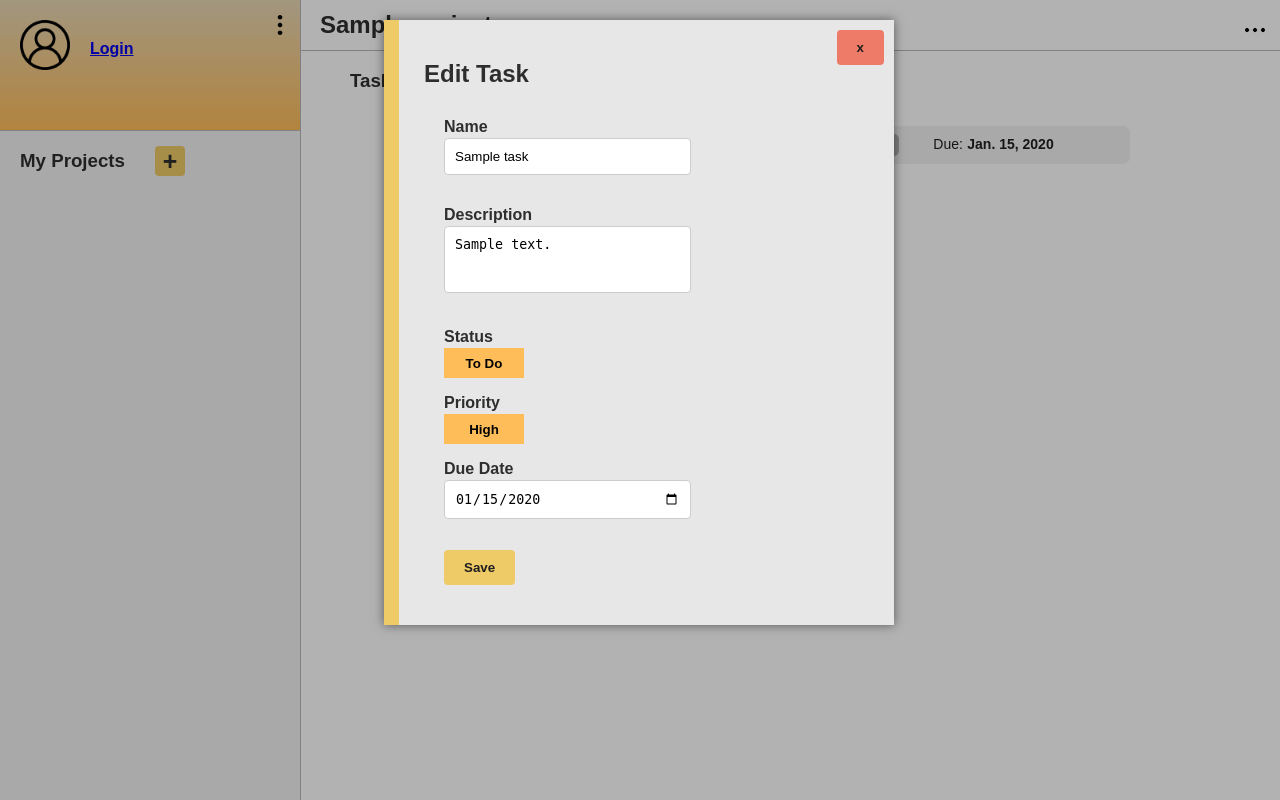
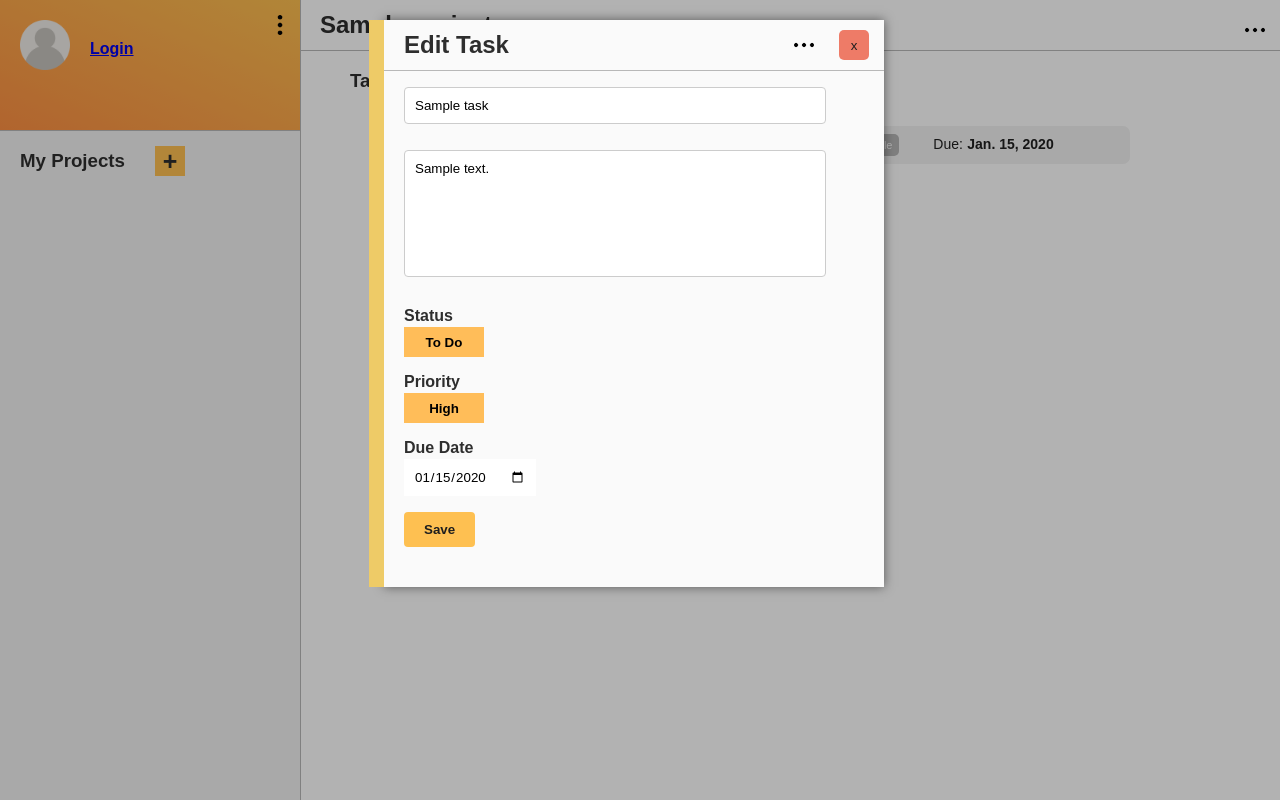
Before and after one commit to EdCamarillo/TaskTracking, a Django app: page /projects/1/1/ in a window 1280 px wide. Run offline with Django 4.2, Linux system fonts and the light colour scheme; tables that the repository leaves empty hold one stand-in row (values such as "Sample post").

Commit message:
working delete project and delete task, hard ui revamp and recoloring

```diff
--- a/project/forms.py
+++ b/project/forms.py
@@ -3,7 +3,8 @@ from django import forms
 from project.models import Project
 
 class projectForm(forms.ModelForm):
-    ProjectName = forms.CharField(max_length=255, label_suffix="", label="Project Name")
+    ProjectName = forms.CharField(max_length=255, label_suffix="", label=False,
+                                  widget=forms.TextInput(attrs={'placeholder': 'Project Name'}))
     StartDate = forms.DateField(label_suffix="", label="Start Date", widget=forms.DateInput(attrs={'type': 'date'}))
     Deadline = forms.DateField(label_suffix="", label="Due Date", widget=forms.DateInput(attrs={'type': 'date'}))
 
--- a/project/templates/projects.html
+++ b/project/templates/projects.html
@@ -12,7 +12,7 @@
         {% block content %}
         <div class="LeftMenu">
             <div class="UserMenu">
-                <img id="profile-picture" src="{% static '/images/userdefault.png' %}" alt="{{ request.session.username }}">
+                <img id="profile-picture" src="{% static '/images/userdefault.png' %}?{% now 'U' %}" alt="{{ request.session.username }}">
                 <span id="username">
                     {% if request.session.username %}
                         <span>{{ request.session.username }}</span>
@@ -46,8 +46,8 @@
         </div>
 
         <div class="TaskMenu">
-            <h1> Create a New Project </h1>
-            <div class="tasks-header">
+            <h1 class="create-header"> Create a New Project </h1>
+            <div class="project-body">
                 <form action="{% url 'projects'%}" method="post">
                 {% csrf_token %}
                 {{ form.as_p }}
--- a/static/css/tasks.css
+++ b/static/css/tasks.css
@@ -16,21 +16,69 @@ header {
     text-align: center;
 }
 
+textarea, input, select {
+    font-family: Arial, sans-serif;
+    border: none;
+}
+
+textarea, input, select:focus {
+    outline: none;
+}
+
 #AddTaskContainer {
     max-width: 500px;
     width: 500px;
     margin-left: 30%;
     margin-top: 20px;
     float: right;
-    background-color: #e7e7e7;
-    padding-top: 10px;
-    padding-bottom: 10px;
-    padding-left: 10px;
+    background-color: #fafafa;
     border-left: 10px;
     box-shadow: 0 0 10px rgba(0, 0, 0, 0.5);
     display: none;
     position: absolute;
     z-index: 6;
+}
+
+.AddTaskHeader {
+    height: 50px;
+    width: 100%;
+    border-width: 1px;
+    border-bottom-style: solid;
+    border-color: #b8b8b8;
+    align-items: center;
+    justify-content: space-between;
+    display: flex;
+}
+
+#AddTaskHeaderText {
+    margin-left: 20px;
+    margin-block-start: 0;
+    margin-block-end: 0;
+}
+
+#CloseTaskContainerButton {
+    background-color: #ee7b67;
+    color: #1e1e1e;
+    cursor: pointer;
+    border: none;
+    width: 30px;
+    height: 30px;
+    border-radius: 5px;
+    margin-right: 15px;
+}
+
+#CloseTaskContainerButton:hover {
+    background-color: #ee8767;
+}
+
+.AddTaskBody {
+    position: relative;
+    height: 420px;
+}
+
+#AddTaskForm {
+    margin-left: 20px;
+    width: 800px;
 }
 
 .ContainerLine {
@@ -39,16 +87,7 @@ header {
     position: absolute;
     top: 0;
     bottom: 0;
-    left: 0;
-}
-
-h2 {
-    margin: 30px;
-}
-
-form {
-    margin: 30px 0;
-    margin-left: 50px;
+    left: -15px;
 }
 
 label {
@@ -58,13 +97,16 @@ label {
 }
 
 input[type="text"],
-input[type="date"],
 textarea {
     width: 50%;
     padding: 10px;
-    margin-bottom: 15px;
+    margin-bottom: 10px;
     border: 1px solid #ccc;
     border-radius: 4px;
+}
+
+input[type="date"] {
+    padding: 10px;
 }
 
 input[type="submit"] {
@@ -76,8 +118,8 @@ input[type="submit"] {
     cursor: pointer;
 }
 
-button {
-    background-color: #eecb67;
+.form-button {
+    background-color: #fec051;
     color: #1e1e1e;
     padding: 10px 20px;
     border: none;
@@ -95,7 +137,7 @@ input[type="submit"]:hover {
 }
 
 .AddButton {
-    background-color: #eecb67;
+    background-color: #fec051;
     color: #2e2e2e;
     border: none;
     cursor: pointer;
@@ -129,7 +171,7 @@ textarea {
 }
 
 .UserMenu {
-    background: linear-gradient(to bottom, #e8d8b7, #ffbd59);
+    background: linear-gradient(to top right, #fe9043, #fec051);
     height: 130px;
     position: sticky;
     top: 0;
@@ -254,6 +283,21 @@ textarea {
     position: relative;
     display: flex;
     font-size: 24px;
+}
+
+.project-deadline-text {
+    margin-left: 50px;
+    position: relative;
+    display: flex;
+    font-size: 12px;
+}
+
+.project-deadline {
+    font-weight: bold;
+    margin-left: 10px;
+    position: relative;
+    display: flex;
+    font-size: 12px;
 }
 
 #project-more-button {
@@ -467,10 +511,7 @@ select:hover {
     margin-left: 30%;
     margin-top: 20px;
     float: right;
-    background-color: #e7e7e7;
-    padding-top: 10px;
-    padding-bottom: 10px;
-    padding-left: 10px;
+    background-color: #fafafa;
     border-left: 10px;
     box-shadow: 0 0 10px rgba(0, 0, 0, 0.5);
     display: none;
@@ -478,13 +519,69 @@ select:hover {
     z-index: 6;
 }
 
+.EditTaskHeader {
+    height: 50px;
+    width: 100%;
+    border-width: 1px;
+    border-bottom-style: solid;
+    border-color: #b8b8b8;
+    align-items: center;
+    justify-content: space-between;
+    display: flex;
+}
+
+#EditTaskHeaderText {
+    margin-left: 20px;
+    margin-block-start: 0;
+    margin-block-end: 0;
+}
+
+#editTask-more-button {
+    margin-right: 20px;
+    padding: 5px;
+    height: 20px;
+    width: 20px;
+    cursor: pointer;
+    border-radius: 8px;
+}
+
+#editTask-more-button:hover {
+    background: rgba(0, 0, 0, 0.1);
+}
+
 #CloseEditTaskContainerButton {
     background-color: #ee7b67;
     color: #1e1e1e;
-    position: absolute;
-    top: 10px;
-    right: 10px;
     cursor: pointer;
+    border: none;
+    width: 30px;
+    height: 30px;
+    border-radius: 5px;
+    margin-right: 15px;
+}
+
+#CloseEditTaskContainerButton: hover {
+    background-color: #ee8767;
+}
+
+.EditTaskBody {
+    position: relative;
+    height: 750px;
+}
+
+.right-buttons {
+    display: flex;
+    align-items: center;
+}
+
+.EditTaskBody {
+    position: relative;
+    height: 500px;
+}
+
+#editTaskForm {
+    margin-left: 20px;
+    width: 800px;
 }
 
 #edit-task-overlay {
--- a/static/scripts/tasks.js
+++ b/static/scripts/tasks.js
@@ -6,6 +6,7 @@ const closeTaskContainer = document.getElementById('CloseTaskContainerButton');
 
 const moreMenu = document.querySelector('.MoreMenu');
 const projectMoreMenu = document.querySelector('.Project-MoreMenu');
+const taskMoreMenu = document.querySelector('.Task-MoreMenu');
 
 var taskStatusElements = document.querySelectorAll('#tasks #task #task-status');
 var taskPriorityElements = document.querySelectorAll('#tasks #task #task-priority');
@@ -13,6 +14,7 @@ var taskPriorityElements = document.querySelectorAll('#tasks #task #task-priorit
 TaskContainer.style.display = 'none';
 moreMenu.style.display = 'none';
 projectMoreMenu.style.display = 'none';
+taskMoreMenu.style.display = 'none';
 
 toggleAddTaskContainer(openTaskContainer);
 toggleAddTaskContainer(closeTaskContainer);
@@ -53,6 +55,14 @@ function displayProjectMore(){
     }
 }
 
+function displayTaskMore(){
+    if (taskMoreMenu.style.display === 'none') {
+        taskMoreMenu.style.display = 'block';
+    } else {
+        taskMoreMenu.style.display = 'none';
+    }
+}
+
 taskStatusElements.forEach(function (element) {
     var status = element.textContent.trim().toLowerCase();
 
--- a/task/forms.py
+++ b/task/forms.py
@@ -14,9 +14,10 @@ Status_Choices = [
     ('Done', 'Done'),
 ]
 class addTaskForm(forms.ModelForm):
-    TaskName = forms.CharField(max_length=255, label_suffix="", label="Name")
-    Description = forms.CharField(max_length=255, label_suffix="", label="Description",
-                                  widget=forms.Textarea(attrs={'rows': 3, 'cols': 20}))
+    TaskName = forms.CharField(max_length=255, label_suffix="", label=False,
+                               widget=forms.TextInput(attrs={'placeholder': 'Task Name'}))
+    Description = forms.CharField(max_length=255, label_suffix="", label=False,
+                                  widget=forms.Textarea(attrs={'rows': 7, 'cols': 30, 'placeholder': 'Description'}))
     Priority = forms.ChoiceField(label_suffix="", label="Priority", choices=Priority_Choices)
     DueDate = forms.DateField(label_suffix="", label="Due Date", widget=forms.DateInput(attrs={'type': 'date'}))
     class Meta:
@@ -29,9 +30,10 @@ class addTaskForm(forms.ModelForm):
         ]
 
 class editTaskForm(forms.ModelForm):
-    TaskName = forms.CharField(max_length=255, label_suffix="", label="Name")
-    Description = forms.CharField(max_length=255, label_suffix="", label="Description",
-                                  widget=forms.Textarea(attrs={'rows': 3, 'cols': 20}))
+    TaskName = forms.CharField(max_length=255, label_suffix="", label=False,
+                               widget=forms.TextInput(attrs={'placeholder': 'Task Name'}))
+    Description = forms.CharField(max_length=255, label_suffix="", label=False,
+                                  widget=forms.Textarea(attrs={'rows': 7, 'cols': 30, 'placeholder': 'Description'}))
     Status = forms.ChoiceField(label_suffix="", label="Status", choices=Status_Choices)
     Priority = forms.ChoiceField(label_suffix="", label="Priority", choices=Priority_Choices)
     DueDate = forms.DateField(label_suffix="", label="Due Date", widget=forms.DateInput(attrs={'type': 'date'}))
--- a/task/templates/tasks.html
+++ b/task/templates/tasks.html
@@ -12,7 +12,7 @@
         {% block content %}
         <div class="LeftMenu">
             <div class="UserMenu">
-                <img id="profile-picture" src="{% static '/images/userdefault.png' %}" alt="{{ request.session.username }}">
+                <img id="profile-picture" src="{% static '/images/userdefault.png' %}?{% now 'U' %}" alt="{{ request.session.username }}">
                 <span id="username">
                     {% if request.session.username %}
                         <span>{{ request.session.username }}</span>
@@ -48,11 +48,15 @@
         <div class="TaskMenu">
             <div class="TaskMenu-Header">
                 <h1 class="project-name"> {{ project.ProjectName }} </h1>
+                <div class="project-deadline-text"> Due:</div>
+                <div class="project-deadline">{{ project.Deadline }}</div>
                 <img id="project-more-button" src="{% static '/images/more-flat.png' %}" alt="More" onclick="displayProjectMore()">
                 <div class="Project-MoreMenu">
                     <ul id="project-menu-list">
                         <li class="menu-item"><a>Settings</a></li>
-                        <li class="menu-item"><a class="delete">Delete</a></li>
+                        <li class="menu-item">
+                            <a id="delete-project" href="{% url 'delete_project' project_id=project.ProjectID %}" onclick="return confirm('Are you sure you want to delete this project?')">Delete</a>
+                        </li>
                     </ul>
                 </div>
             </div>
@@ -90,27 +94,50 @@
 
         <div id="AddTaskContainer">
             <div class="ContainerLine"></div>
+            <div class="AddTaskHeader">
+                <h2 id="AddTaskHeaderText">Add a Task</h2>
+                <div class="right-buttons">
                     <button id="CloseTaskContainerButton">x</button>
-            <h2>Add a Task</h2>
-            <form action="{% url 'tasks' project_id=project.ProjectID %}" method="post">
+                </div>
+            </div>
+            <div class="AddTaskBody">
+                <form id="AddTaskForm" action="{% url 'tasks' project_id=project.ProjectID %}" method="post">
                     {% csrf_token %}
                     {{ form.as_p }}
                     <input type="hidden" name="task_form_type" value="add_task">
-                <button class="button" type="submit">Add</button>
+                    <button class="form-button" type="submit">Add</button>
                 </form>
             </div>
+        </div>
+
         <div id="task-overlay" class="hidden"></div>
 
         <div id="EditTaskContainer">
             <div class="ContainerLine"></div>
+            <div class="EditTaskHeader">
+                <h2 id="EditTaskHeaderText">Edit Task</h2>
+                <div class="right-buttons">
+                    <img id="editTask-more-button" src="{% static '/images/more-flat.png' %}" alt="More" onclick="displayTaskMore()">
                     <button id="CloseEditTaskContainerButton">x</button>
-            <h2>Edit Task</h2>
+                </div>
+                <div class="Task-MoreMenu">
+                    <ul id="task-menu-list">
+                        <li class="menu-item">
+                            {% if task.TaskId %}
+                            <a id="delete-task" href="{% url 'delete_task' project_id=project.ProjectID task_id=task.TaskId %}" onclick="return confirm('Are you sure you want to delete this task?')">Delete</a>
+                            {% endif %}
+                        </li>
+                    </ul>
+                </div>
+            </div>
+            <div class="EditTaskBody">
                 <form id="editTaskForm" action="#" method="post" data-project-id="{{ project.ProjectID }}" data-task-id="{{ task.TaskId }}">
                     {% csrf_token %}
                     {{ form.as_p }}
                     <input type="hidden" name="task_form_type" value="edit_task">
-                <button class="button" type="submit">Save</button>
+                    <button class="form-button" type="submit">Save</button>
                 </form>
+            </div>
         </div>
         <div id="edit-task-overlay" class="hidden"></div>
 
--- a/task/views.py
+++ b/task/views.py
@@ -75,3 +75,10 @@ def editTask(request, project_id, task_id):
     return render(request,
                   'tasks.html',
                   context)
+
+def deleteTask(request, project_id, task_id):
+    cursor = connection.cursor()
+    cursor.callproc('deleteTask', [task_id])
+    cursor.close()
+
+    return redirect('tasks', project_id=project_id)
--- a/tasktrackingsystem/urls.py
+++ b/tasktrackingsystem/urls.py
@@ -21,9 +21,8 @@ from django.contrib.auth import views as auth_views
 
 from user import views
 from user.views import registrationView, loginView, logoutView
-from task.views import addTask
-from task.views import editTask
-from project.views import createProject
+from task.views import addTask, editTask, deleteTask
+from project.views import createProject, deleteProject
 
 app_name = 'tasktracking'
 
@@ -34,5 +33,7 @@ urlpatterns = [
     path('projects', createProject, name='projects'),
     path('projects/<int:project_id>/', addTask, name='tasks'),
     path('projects/<int:project_id>/<int:task_id>/', editTask, name='edit_task'),
+    path('projects/<int:project_id>/delete/', deleteProject, name='delete_project'),
+    path('projects/<int:project_id>/<int:task_id>/delete/', deleteTask, name='delete_task'),
     path('logout', logoutView, name='logout')
 ]
```
Also changed, not shown: other parts of static/css/tasks.css (+46 -19 lines), project/views.py (+13 -7 lines), static/css/auth.css (+37 -36 lines), static/css/projects.css (+46 -29 lines), user/forms.py (+16 -10 lines), user/templates/login.html (+7 -4 lines), user/templates/register.html (+6 -3 lines), static/images/userdefault.png. Lines whose indentation alone changed are shown as unchanged.
